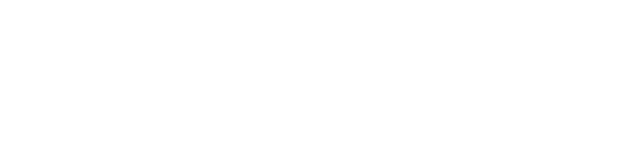
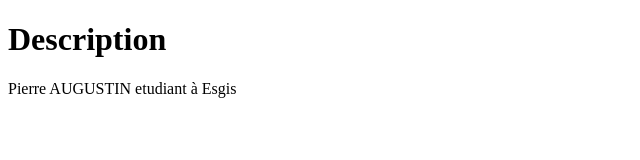
Before and after one commit to Pierre726/git-mon_cv, a plain HTML site: page index.html in a window 1280 px wide. Shown: the whole page, without its empty margins (0-640 px from the left). Drawn offline with Linux system fonts and the light colour scheme.

Commit message:
mise en place de la section description

```diff
--- a/index.html
+++ b/index.html
@@ -8,6 +8,7 @@
     <title>Document</title>
 </head>
 <body>
-
+    <h1> Description </h1>
+    <p>Pierre AUGUSTIN etudiant à Esgis</p>
 </body>
 </html>
```
